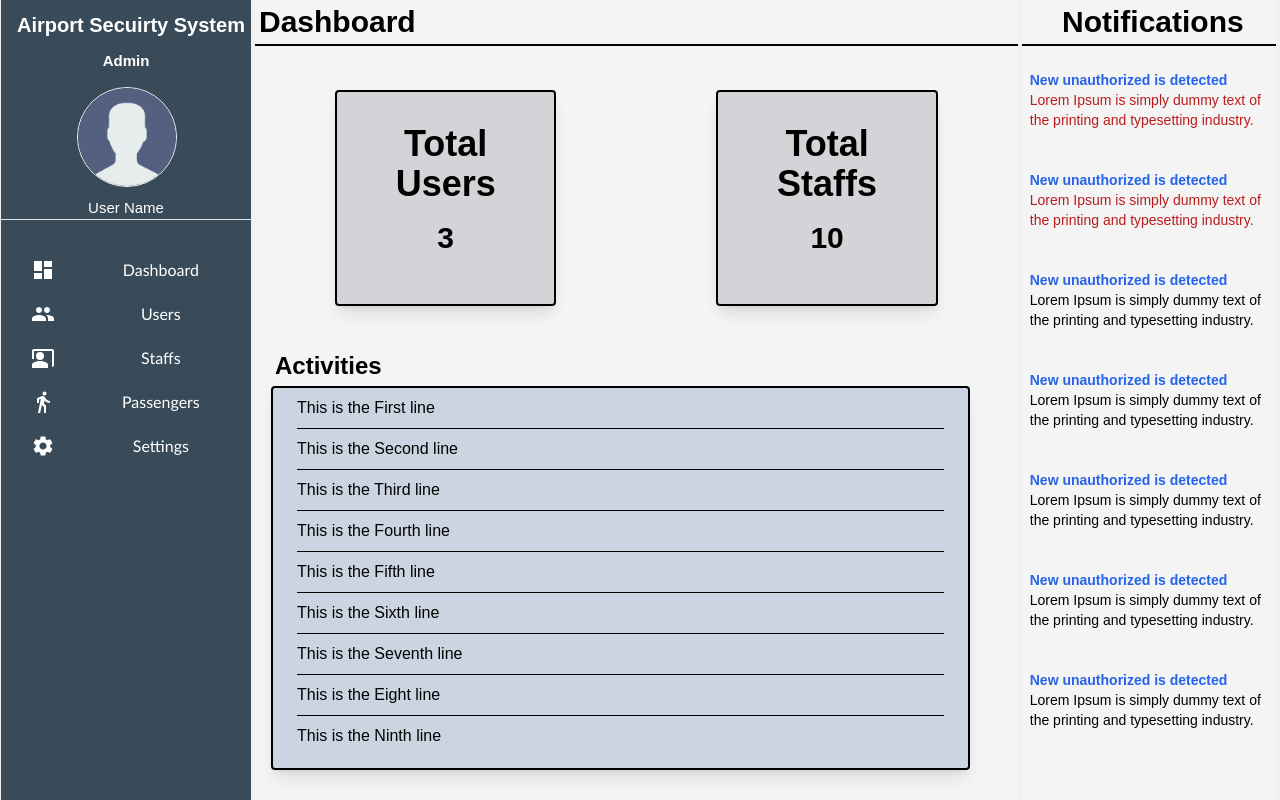
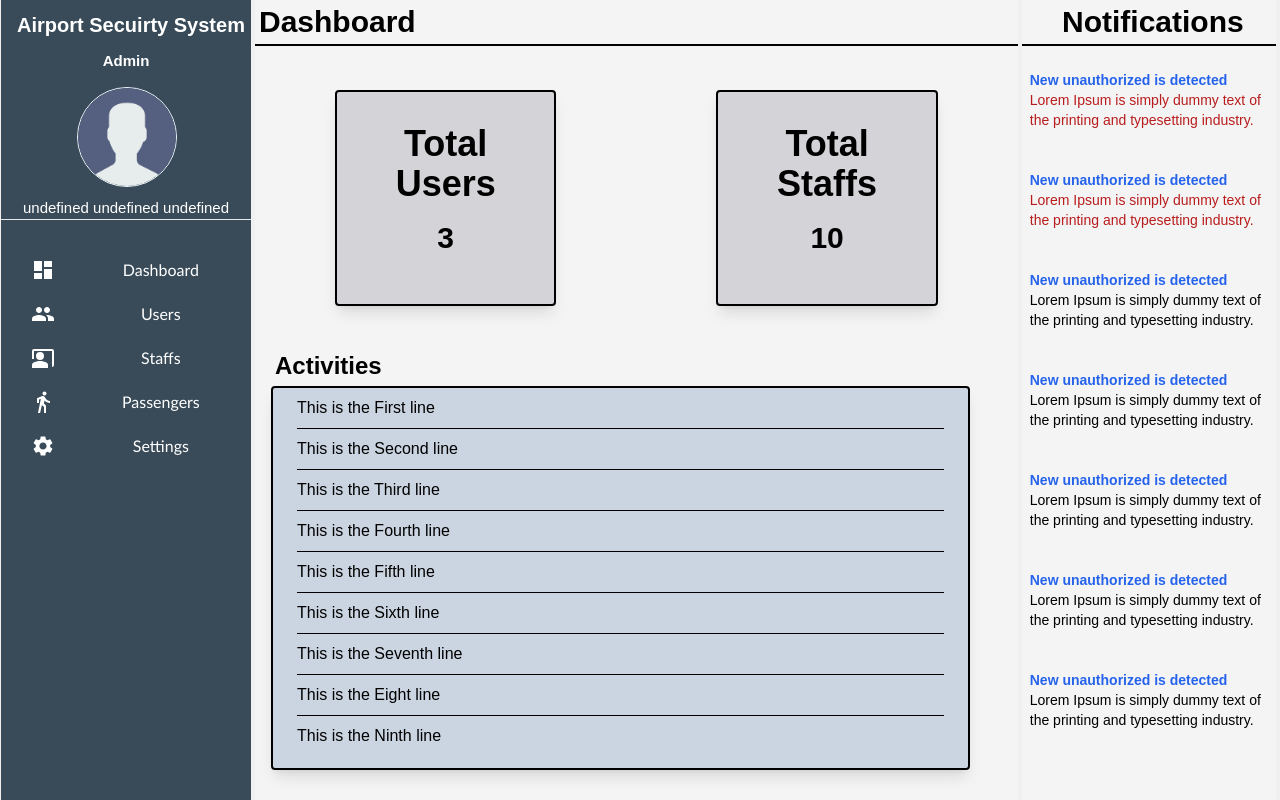
Before and after one commit to SanamShivakoti/Airport_Security_System, a React (Create React App) app in the folder frontend/: page /Admin/dashboard/ in a window 1280 px wide. Built offline with nearby package versions, Linux system fonts and the light colour scheme; no server answers; sample sign-in values are in the browser's storage.

Commit message:
feat:Added the functionality to fetch display the userName after user get Logged-in.

```diff
--- a/frontend/src/Admin/Dashboard/Components/Sidebar.jsx
+++ b/frontend/src/Admin/Dashboard/Components/Sidebar.jsx
@@ -1,4 +1,5 @@
 import { Routes, Route, useNavigate } from "react-router-dom";
+import { useEffect, useState } from "react";
 import UserRegistration from "../../User";
 import StaffsRegistration from "../../Staffs";
 import PassengersRegistration from "../../Passengers";
@@ -9,6 +10,8 @@ import ViewStaffs from "../../Staffs/view_staffs";
 import OtpVerification from "../../Settings/Change_password";
 import NewPasswordForm from "../../Settings/Change_password/set_new_password";
 import EditUser from "../../User/edit_user";
+import { useAdminProfileViewQuery } from "../../../services/userAuthApi";
+import { getToken } from "../../../services/LocalStorageService";
 import "./sidebar.css";
 import Content from "../Contents";
 import { SidebarData } from "./Sidebardata";
@@ -16,6 +19,18 @@ import { SidebarData } from "./Sidebardata";
 import img from "./user.png";
 function Sidebar() {
   const navigate = useNavigate();
+  const {access_token} = getToken();
+  const [userName, setUserName] = useState({})
+  const {data} = useAdminProfileViewQuery({access_token})
+
+  useEffect(() =>{
+    if(data){
+      setUserName(data)
+    }
+  },[data]);
+
+
+  console.log(userName)
   return (
     <div className="main-content">
       <div className="content">
@@ -24,7 +39,7 @@ function Sidebar() {
         <div className="profile">
           {/* <Avatar src="./user.png" /> */}
           <img id="profile-image" alt="" src={img} />
-          <div id="ProfileName">User Name</div>
+          <div id="ProfileName">{`${userName.first_name} ${userName.middle_name} ${userName.last_name}`}</div>
           <hr />
         </div>
 
```
